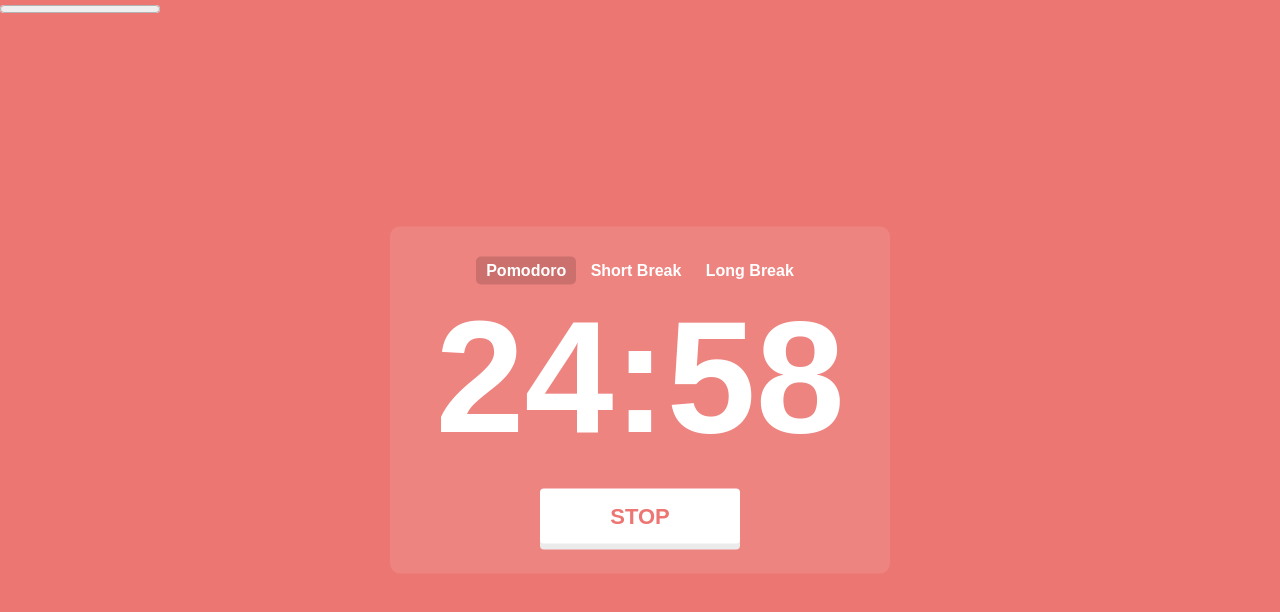
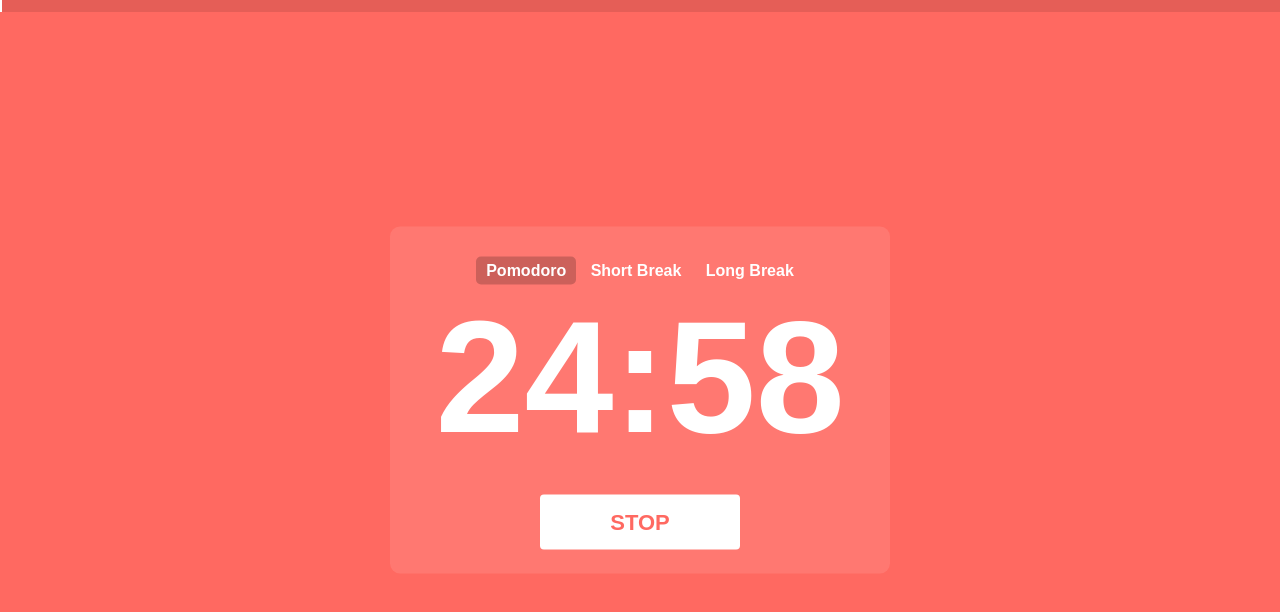
Before and after one commit to dgoglvn/pomodoro, a plain HTML site: page index.html in a window 1280 px wide. Both pictures are taken after a click on the button "START". Drawn offline with Linux system fonts and the light colour scheme.

Commit message:
Add files via upload

```diff
--- a/main.js
+++ b/main.js
@@ -13,6 +13,7 @@ const mainButton = document.getElementById("js-btn");
 mainButton.addEventListener("click", () => {
   buttonSound.play();
   const { action } = mainButton.dataset;
+
   if (action === "start") {
     startTimer();
   } else {
@@ -31,11 +32,7 @@ function getRemainingTime(endTime) {
   const minutes = Number.parseInt((total / 60) % 60, 10);
   const seconds = Number.parseInt(total % 60, 10);
 
-  return {
-    total,
-    minutes,
-    seconds,
-  };
+  return { total, minutes, seconds };
 }
 
 function startTimer() {
@@ -48,12 +45,11 @@ function startTimer() {
   mainButton.textContent = "stop";
   mainButton.classList.add("active");
 
-  interval = setInterval(function () {
+  interval = setInterval(() => {
     timer.remainingTime = getRemainingTime(endTime);
     updateClock();
 
-    total = timer.remainingTime.total;
-    if (total <= 0) {
+    if (total <= 10) {
       clearInterval(interval);
 
       switch (timer.mode) {
@@ -68,13 +64,13 @@ function startTimer() {
           switchMode("pomodoro");
       }
 
+      document.querySelector(`[data-sound="${timer.mode}"]`).play();
+
       if (Notification.permission === "granted") {
         const text =
           timer.mode === "pomodoro" ? "Get back to work!" : "Take a break!";
         new Notification(text);
       }
-
-      document.querySelector(`[data-sound="${timer.mode}"]`).play();
 
       startTimer();
     }
@@ -103,6 +99,9 @@ function updateClock() {
   const text =
     timer.mode === "pomodoro" ? "Get back to work!" : "Take a break!";
   document.title = `${minutes}:${seconds} - ${text}`;
+
+  const progress = document.getElementById("js-progress");
+  progress.value = timer[timer.mode] * 60 - timer.remainingTime.total;
 }
 
 function switchMode(mode) {
@@ -113,21 +112,25 @@ function switchMode(mode) {
     seconds: 0,
   };
 
-  const modes = document.querySelectorAll("button[data-mode]");
-  modes.forEach((e) => e.classList.remove("active"));
+  document
+    .querySelectorAll("button[data-mode]")
+    .forEach((e) => e.classList.remove("active"));
+  document.querySelector(`[data-mode="${mode}"]`).classList.add("active");
 
-  document.querySelector(`[data-mode="${mode}"]`).classList.add("active");
   document.body.style.backgroundColor = `var(--${mode})`;
+  mainButton.style.color = `var(--${mode})`;
 
-  const mainButton = document.getElementById("js-btn");
-  mainButton.style.color = `var(--${mode})`;
+  document
+    .getElementById("js-progress")
+    .setAttribute("max", timer.remainingTime.total);
 
   updateClock();
 }
 
-function handleMode(e) {
-  // Extracting the dataset and storing it in the 'mode' variable
-  const { mode } = e.target.dataset;
+function handleMode(event) {
+  const { mode } = event.target.dataset;
+
+  if (!mode) return;
 
   switchMode(mode);
   stopTimer();
@@ -141,8 +144,8 @@ document.addEventListener("DOMContentLoaded", () => {
       Notification.permission !== "granted" &&
       Notification.permission !== "denied"
     ) {
-      // ask the user for permission
-      Notification.requestPermission().then(function (permission) {
+      // Ask the user for permission
+      Notification.requestPermission().then((permission) => {
         // If permission is granted
         if (permission === "granted") {
           // Create a new notification
--- a/styles.css
+++ b/styles.css
@@ -2,12 +2,11 @@
   /* --pomodoro: rgb(217, 85, 80); */
   /* --shortBreak: rgb(76, 145, 149); */
   /* --longBreak: rgb(69, 124, 163); */
-  --pomodoro: #ec7672;
-  --shortBreak: #aec3ec;
-  --longBreak: #b4ceb0;
+  --pomodoro: #ff6961;
+  --shortBreak: #4c9195;
+  --longBreak: #457ca3;
   --font-clr: #ffffff;
   --timer-bg: #ffffff1a;
-  --mode-bg: #00000026;
 }
 
 *,
@@ -26,22 +25,20 @@ body {
   user-select: none;
 }
 
-.settings-btn {
-  margin: 1rem;
-  border: none;
-  background-color: var(--timer-bg);
-  color: #ffffff;
-  font-size: 1rem;
-  padding: 10px 20px;
-  border-radius: 5px;
-  cursor: pointer;
-  position: absolute;
-  left: 50%;
-  transform: translate(-50%);
+progress {
+    border-radius: 2px;
+    width: 100%;
+    height: 12px;
+    position: fixed;
+    top: 0;
 }
 
-.settings i {
-  margin-right: 5px;
+progress::-webkit-progress-bar {
+    background-color: rgba(0, 0, 0, 0.1);
+}
+
+progress::-webkit-progress-value {
+    background-color: #fff;
 }
 
 .timer {
@@ -68,7 +65,7 @@ body {
 }
 
 .active {
-  background-color: var(--mode-bg);
+  background-color: rgba(0, 0, 0, 0.2);
 }
 
 .clock {
@@ -97,3 +94,9 @@ body {
   border-radius: 4px;
   transition: color 0.5s ease-in-out 0s;
 }
+
+.main-button.active {
+  transform: translateY(6px);
+  box-shadow: none;
+  outline: none;
+}
```
